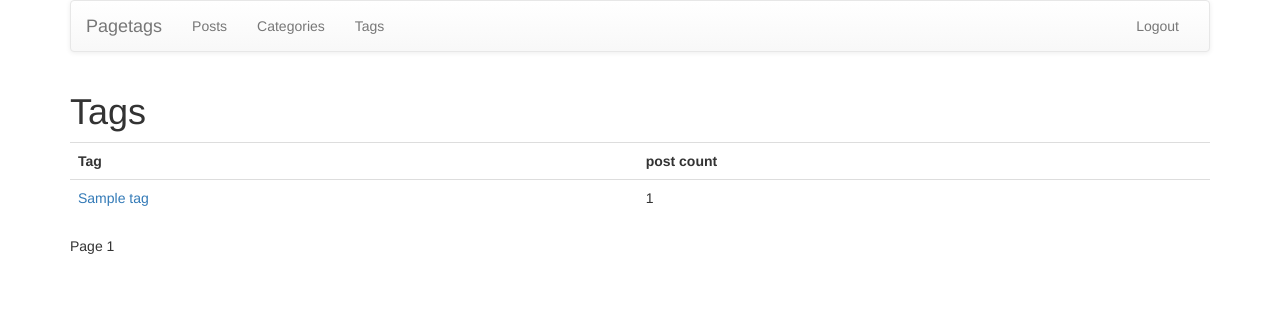
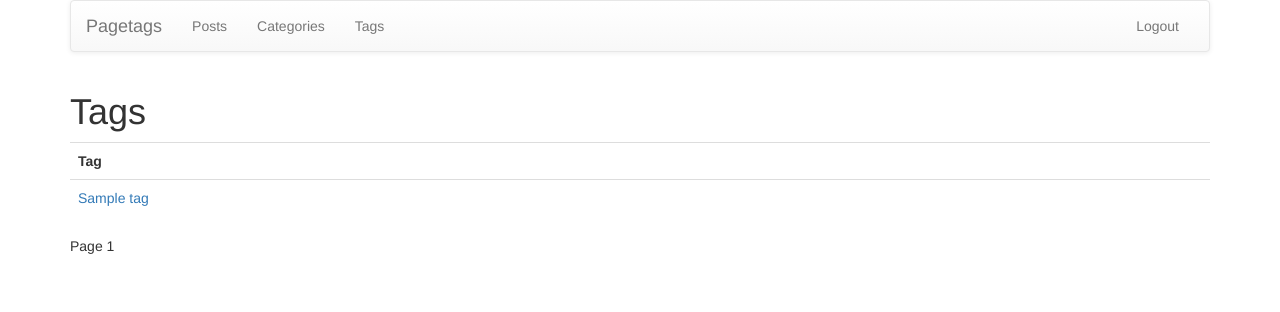
Before and after one commit to pmatigakis/pagetags, a Flask app: page /tags in a window 1280 px wide. Shown: the top 312 px of the page. Run offline with Flask 2, Linux system fonts and the light colour scheme; a user stored in the database is signed in; tables that the repository leaves empty hold one stand-in row (values such as "Sample post"); parts of the project's set-up code (start-up, migrations or seed data) failed here and were passed over; some libraries are stand-ins or nearby versions.

Commit message:
removed the post count from the tags view

```diff
--- a/pagetags/templates/tags.html
+++ b/pagetags/templates/tags.html
@@ -8,11 +8,10 @@
             <h1>Tags</h1>
 
             <table class="table">
-                <tr><th>Tag</th><th>post count</th></tr>
+                <tr><th>Tag</th></tr>
                 {% for tag in paginator.items %}
                     <tr>
                         <td><a href="{{ url_for('tag', name=tag.name) }}">{{ tag.name }}</a></td>
-                        <td>{{ tag.post_count() }}</td>
                     </tr>
                 {% endfor %}
             </table>
```
